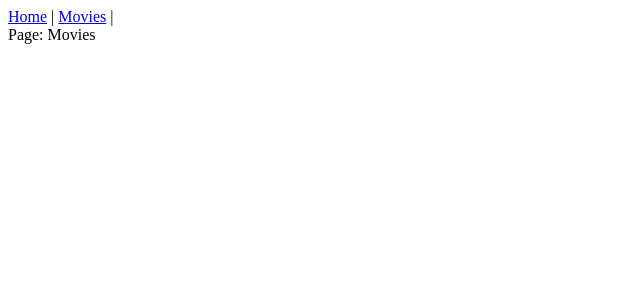
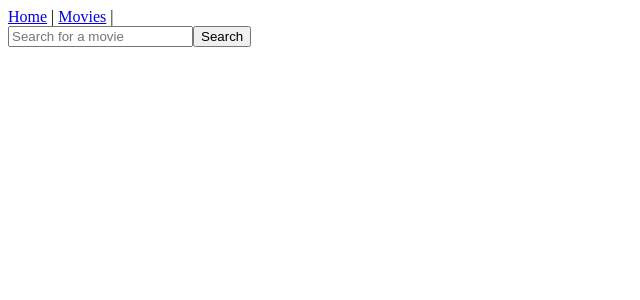
Before and after one commit to keelviinn/nuxt3-fundamentals, a Nuxt app: page /movies in a window 1280 px wide. Shown: the top 300 px of the page, without its empty margins (0-640 px from the left). Built offline with nearby package versions, Linux system fonts and the light colour scheme.

Commit message:
search page

```diff
--- /dev/null
+++ b/components/movie/Search.vue
@@ -0,0 +1,46 @@
+<script lang="ts" setup>
+interface Movie {
+  Title: string
+  Year: string
+  imdbID: string
+  Type: string
+  Poster: string
+}
+
+interface ApiResponse {
+  Response: "True" | "False"
+  Search: Movie[]
+  totalResults: string
+}
+
+const query = ref("")
+const movies = ref<Movie[]>([])
+
+async function search() {
+  const { Search }: ApiResponse = await $fetch(`http://www.omdbapi.com/?apikey=6647c460&s=${query.value}`)
+  movies.value = Search
+}
+</script>
+
+<template>
+  <div>
+    <form @submit.prevent="search">
+      <input type="text" placeholder="Search for a movie" v-model="query" />
+      <button>Search</button>
+    </form>
+    <ul style="display: flex; flex-wrap: wrap; gap: 10px; list-style: none;">
+      <li v-for="movie in movies" :key="movie.imdbID">
+        <NuxtLink :to="{
+          name: 'movies-id',
+          params: {
+            id: movie.imdbID
+          }
+        }">
+          <img :src="movie.Poster" :alt="movie.Title" />
+        </NuxtLink>
+      </li>
+    </ul>
+  </div>
+</template>
+
+<style scoped></style>
--- a/pages/movies/index.vue
+++ b/pages/movies/index.vue
@@ -1,7 +1,3 @@
-<script lang="ts" setup></script>
-
 <template>
-  <div>Page: Movies</div>
+  <MovieSearch />
 </template>
-
-<style scoped></style>
```
Also changed, not shown: 1 other file (tests, documents, lock files or other folders).
